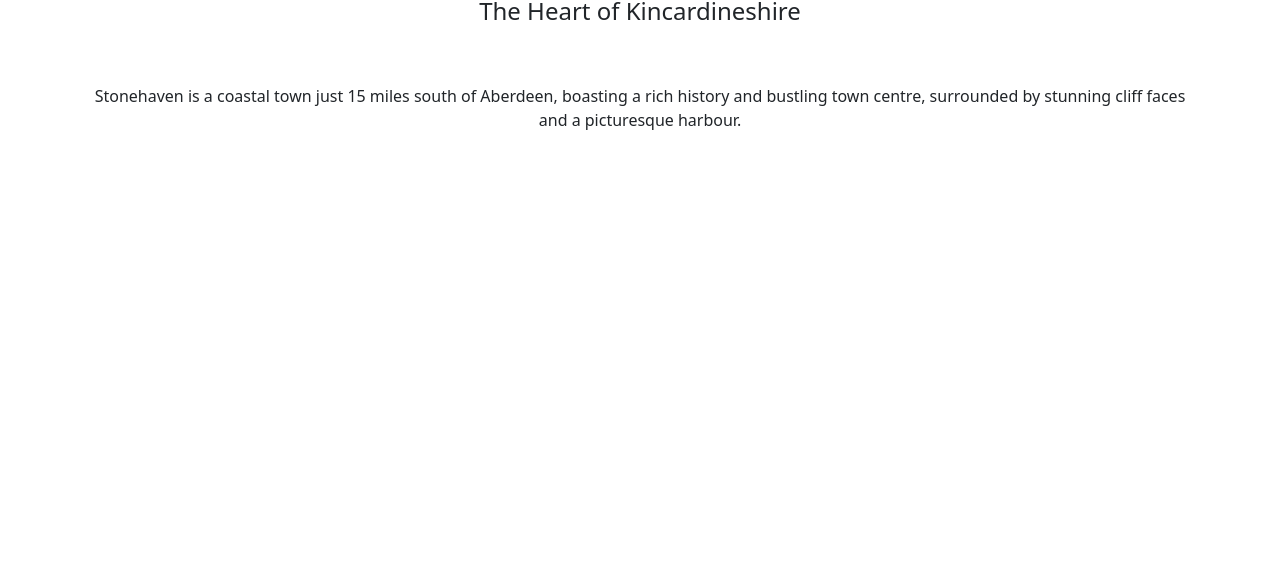
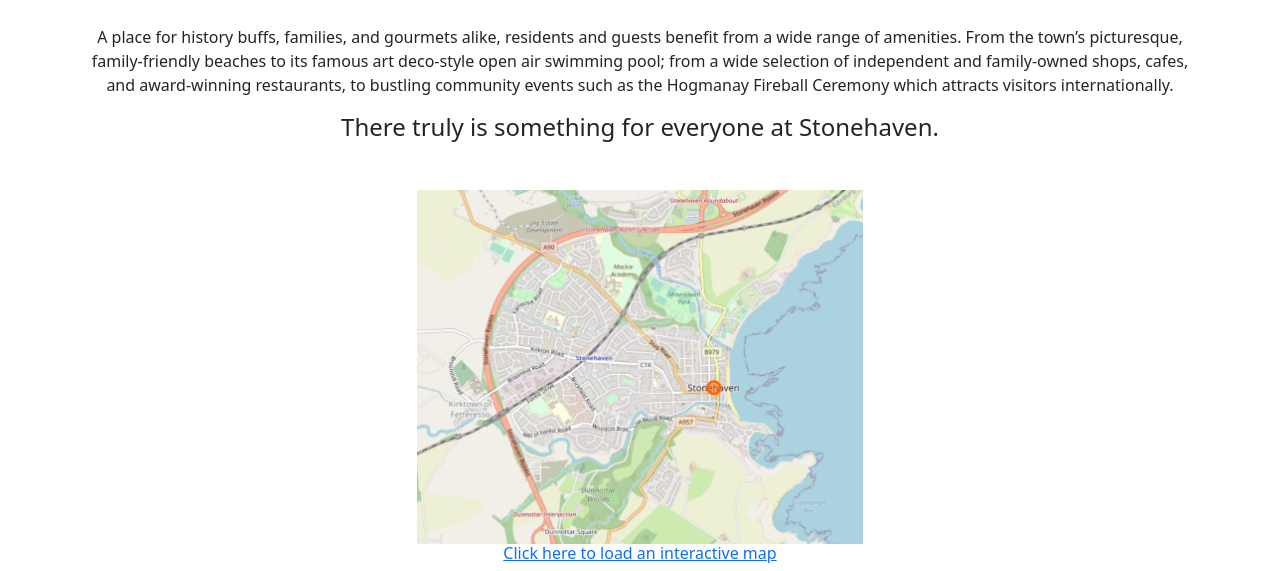
Before and after one commit to hanson-ev/Assessment3, a plain HTML site: page index.html in a window 1280 px wide. Shown: the part 557-1128 px from the top of the page. Before the commit the page ends 800 px from the top, so only its background shows below. Drawn offline with nearby package versions, Linux system fonts and the light colour scheme.

Commit message:
Added map

```diff
--- a/css/CM1031.css
+++ b/css/CM1031.css
@@ -8,3 +8,16 @@ p{
     margin-left: auto;
     margin-right: auto;
 }
+.map{
+    padding-top: 40px;
+    max-width: 40%;
+    max-height: auto;
+    display: block;
+    margin-left: auto;
+    margin-right: auto;
+}
+.mapfooter{
+    display: block;
+    margin-left: auto;
+    margin-right: auto;
+}
--- a/index.html
+++ b/index.html
@@ -35,10 +35,19 @@
         <img class="logo" src="assets/banner.png" alt="Stonehaven Banner">
         <div class="container">
             <div class="text-center mt-5">
-                <h1>Super Stonehaven</h1>
-                <h4>The Heart of Kincardineshire</h4>
-                <div><p> Stonehaven is a coastal town just 15 miles south of Aberdeen, boasting a rich history and bustling town centre, surrounded by stunning cliff faces and a picturesque harbour.</p></div>
+                <p>Stonehaven is a coastal town just 15 miles south of Aberdeen,
+                    boasting a rich history and bustling town centre,
+                    surrounded by stunning cliff faces and a picturesque harbour.</p>
+                <p>A place for history buffs, families, and gourmets alike, residents and guests benefit from a wide range of amenities.
+                    From the town’s picturesque, family-friendly beaches to its famous art deco-style open air swimming pool;
+                    from a wide selection of independent and family-owned shops, cafes, and award-winning restaurants,
+                    to bustling community events such as the Hogmanay Fireball Ceremony which attracts visitors internationally.</p>
+                <h4>There truly is something for everyone at Stonehaven.</h4>
             </div>
+        <div>
+            <img class="map" src="assets/map.png" alt="Map of Stonehaven">
+            <a href="https://www.openstreetmap.org/node/26668929#map=13/56.9670/-2.2079"><h6 class="text-center">Click here to load an interactive map</h6></a>
+        </div>
         </div>
         <!-- Bootstrap core JS-->
         <script src="https://cdn.jsdelivr.net/npm/bootstrap@5.1.3/dist/js/bootstrap.bundle.min.js"></script>
```
Also changed, not shown: assets/banner.png, assets/map.png (added).
